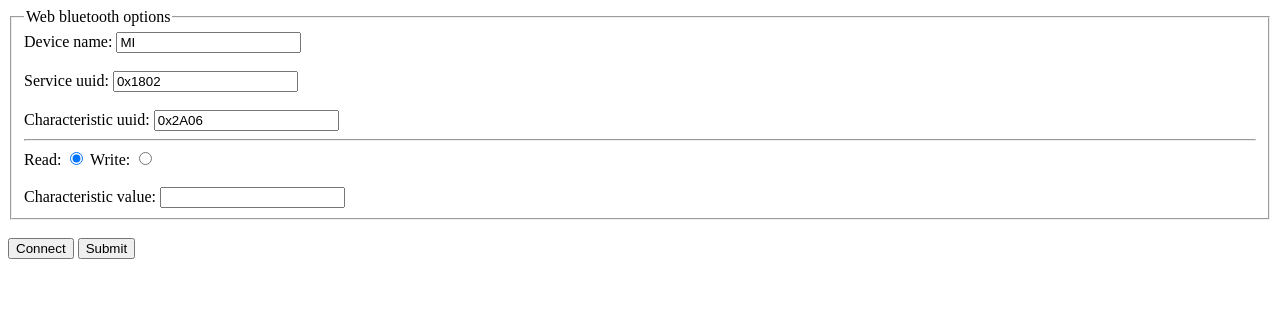
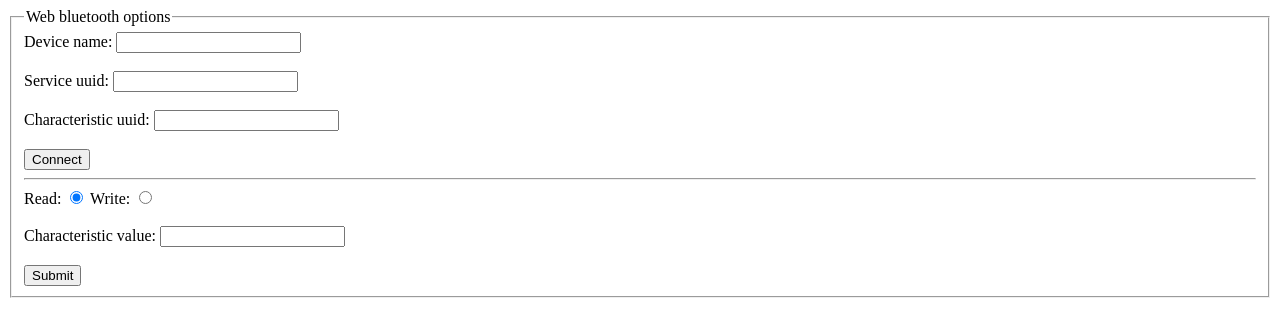
Before and after one commit to MikitaLisavets/web-bt, a website: page index.html in a window 1280 px wide. Drawn offline with Linux system fonts and the light colour scheme.

Commit message:
Clean up

```diff
--- a/app.js
+++ b/app.js
@@ -1,23 +1,6 @@
 let APP = ((window, document) => {
   let deviceName, serviceUuid, characteristicUuid, controlType, characteristicValue,
-    currentService, currentCharacteristic;
-
-  function connect() {
-    getOptions();
-    navigator.bluetooth.requestDevice({
-      filters: [{name: deviceName}],
-      optionalServices: [serviceUuid]
-    }).then(device => device.gatt.connect())
-    .then(server => server.getPrimaryService(serviceUuid))
-    .then(service => {
-      currentService = service;
-      return service.getCharacteristic(characteristicUuid)
-    })
-    .then(characteristic => {
-      currentCharacteristic = characteristic;
-      onSuccessConnect();
-    });
-  };
+    curentDevice, currentService, currentCharacteristic;
 
   function onSuccessConnect() {
     alert('Device connected');
@@ -50,10 +33,31 @@ let APP = ((window, document) => {
     if (!currentCharacteristic) return;
     return currentCharacteristic.readValue()
       .then(characteristicData => {
-        console.log(characteristicData);
-        characteristicValue.value = characteristicData;
+        console.log(characteristicData.getUint8(1));
+        characteristicValue.value = ab2str(characteristicData.buffer);
       });
   }
+
+  function connect() {
+    getOptions();
+    navigator.bluetooth.requestDevice({
+      filters: [{name: deviceName}],
+      optionalServices: [serviceUuid]
+    }).then(device => {
+      curentDevice = device;
+      return device.gatt.connect()
+    })
+    .then(server => server.getPrimaryService(serviceUuid))
+    .then(service => {
+      currentService = service;
+      return service.getCharacteristic(characteristicUuid)
+    })
+    .then(characteristic => {
+      currentCharacteristic = characteristic;
+      onSuccessConnect();
+    });
+  };
+
 
   function submit() {
     getOptions();
--- a/index.html
+++ b/index.html
@@ -14,14 +14,17 @@
     <fieldset>
       <legend>Web bluetooth options</legend>
       <label for="deviceName">Device name:</label>
-      <input id="deviceName" type="text" value="MI">
+      <input id="deviceName" type="text">
       <br>
       <br>
       <label for="serviceUuid">Service uuid:</label>
-      <input id="serviceUuid" type="text" value="0x1802">
+      <input id="serviceUuid" type="text">
       <br><br>
       <label for="characteristicUuid">Characteristic uuid:</label>
-      <input id="characteristicUuid" type="text" value="0x2A06">
+      <input id="characteristicUuid" type="text">
+      <br>
+      <br>
+      <button onclick="APP.connect()">Connect</button>
 
       <hr>
       <label>Read:</label>
@@ -32,10 +35,10 @@
       <br>
       <label>Characteristic value:</label>
       <input class="read-only" id="characteristicValue" type="text">
+      <br>
+      <br>
+      <button onclick="APP.submit()">Submit</button>
     </fieldset>
-    <br>
-    <button onclick="APP.connect()">Connect</button>
-    <button onclick="APP.submit()">Submit</button>
   </form>
   <script src="app.js"></script>
 </body>
```
